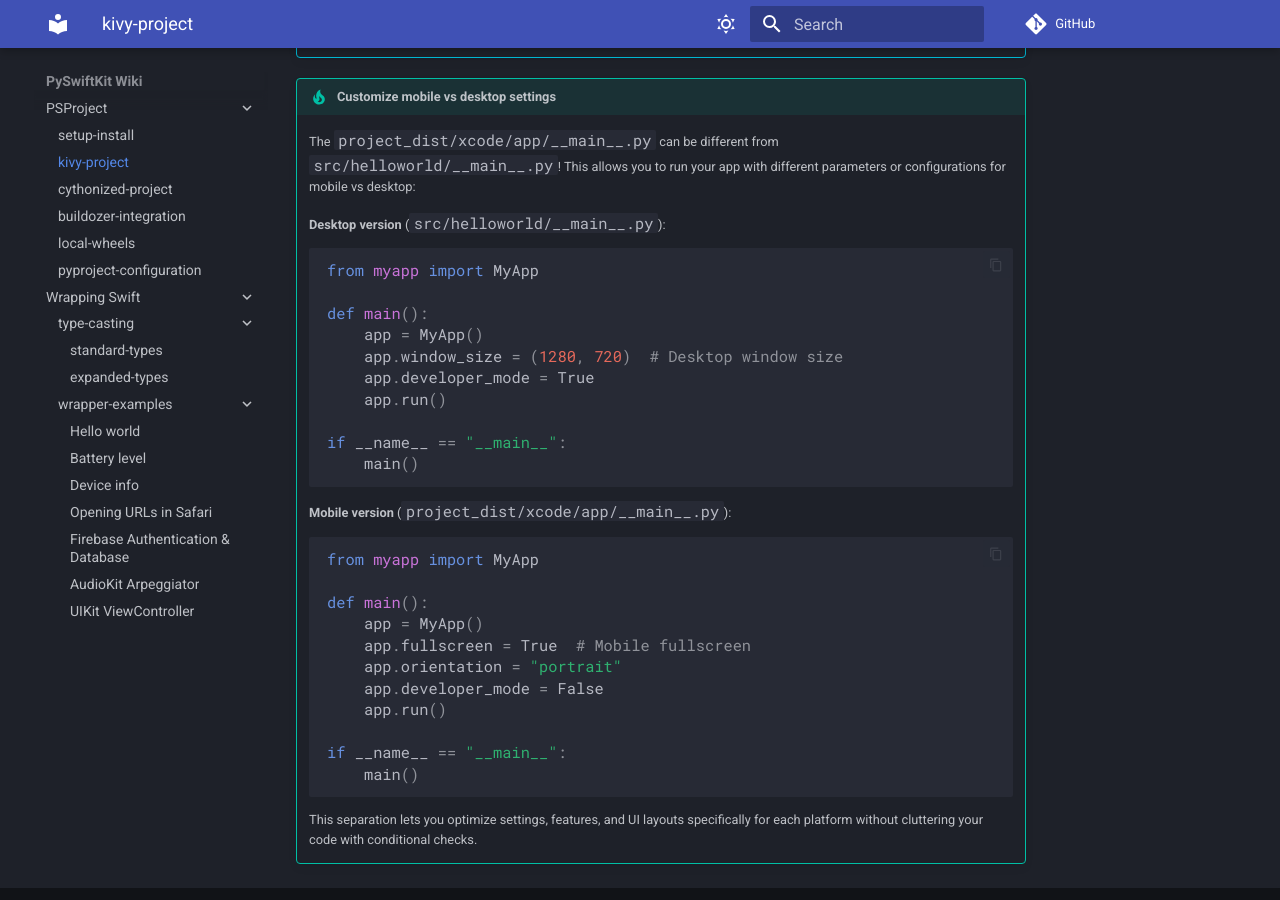
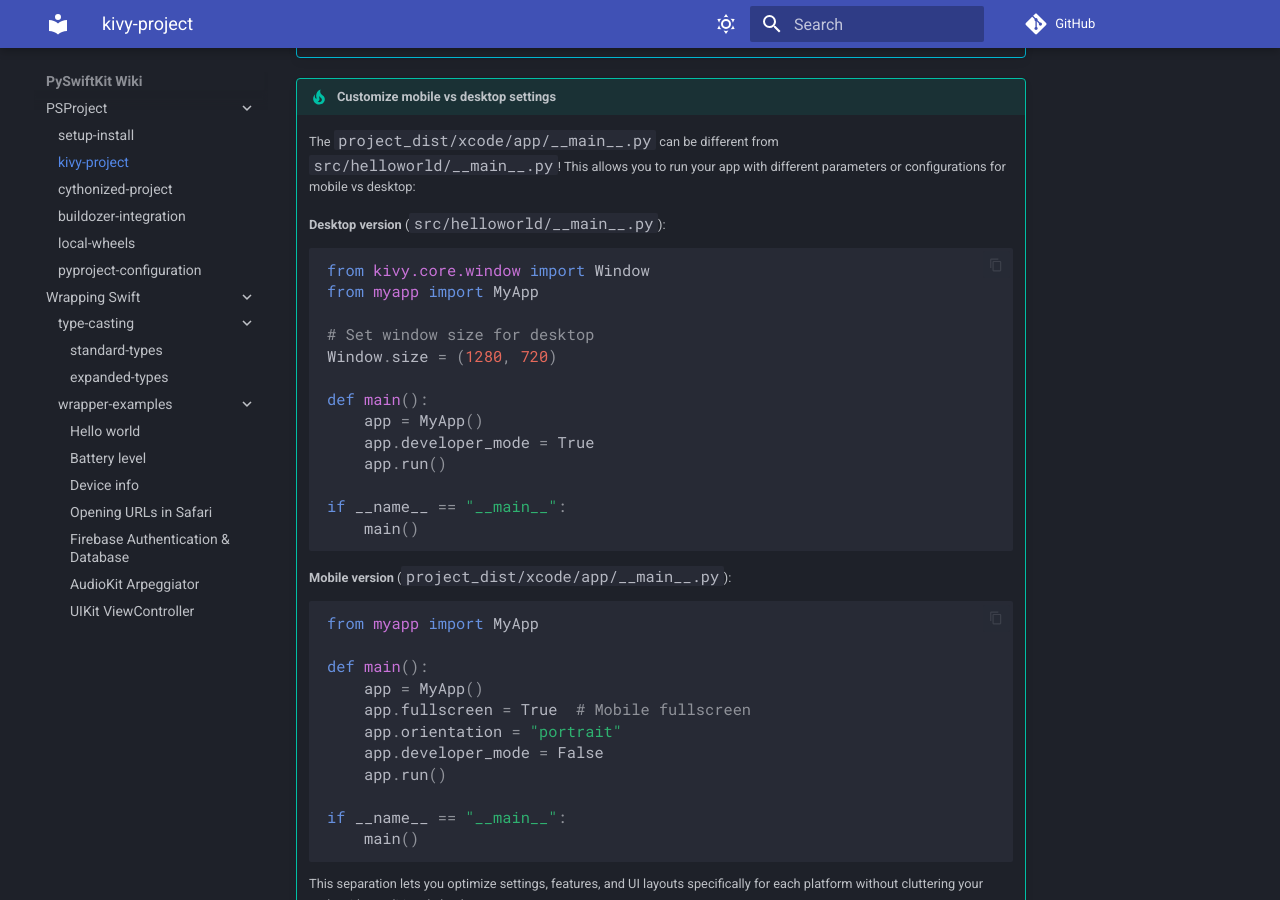
Before and after one commit to Py-Swift/wiki-source, an MkDocs documentation site: the page built from docs/project/kivy/create.md, in a window 1280 px wide and 900 px high, scrolled down 3380 px. Built offline with MkDocs 1.6.1 and Material for MkDocs 9.7.7, drawn with Linux system fonts in a browser that asks for light colours; comment, search, counter and statistics services are not loaded.

Commit message:
Fix window size example to use Window.size from kivy.core.window

````diff
--- a/docs/project/kivy/create.md
+++ b/docs/project/kivy/create.md
@@ -51,11 +51,14 @@
 
     **Desktop version** (`src/helloworld/__main__.py`):
     ```python
+    from kivy.core.window import Window
     from myapp import MyApp
+
+    # Set window size for desktop
+    Window.size = (1280, 720)
 
     def main():
         app = MyApp()
-        app.window_size = (1280, 720)  # Desktop window size
         app.developer_mode = True
         app.run()
 
````
